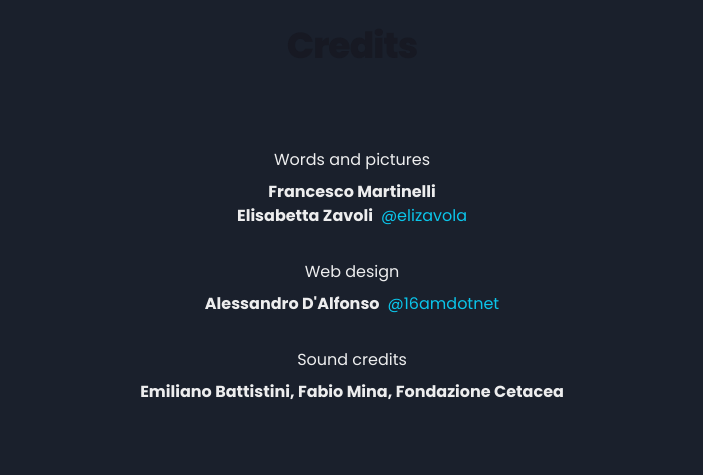
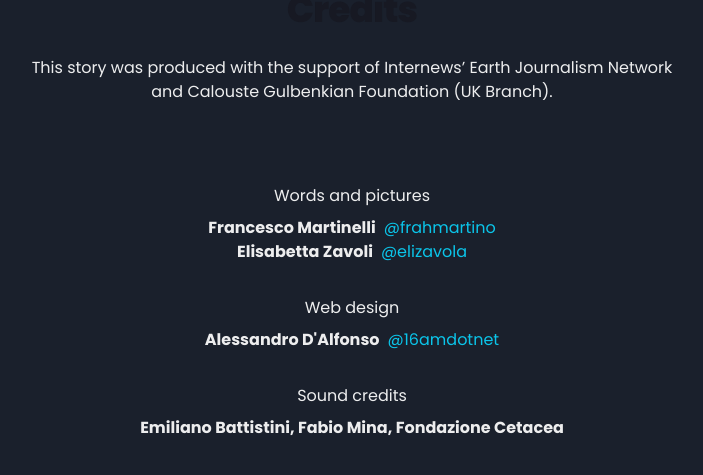
Before and after one commit to 16am/soundscape, a React (Create React App) app: page /credits in a window 1280 px wide. Shown: the part 163-638 px from the top of the page, without its empty margins (288-991 px from the left). Built offline with nearby package versions, Linux system fonts and the light colour scheme.

Commit message:
link instagram + testo Credits

```diff
--- a/src/components/Credits.jsx
+++ b/src/components/Credits.jsx
@@ -16,17 +16,21 @@ export function Credits({ language }) {
         pos="relative"
         zIndex="2"
       >
-        <Box>{languages.credits[language]}</Box>
+        <Box pr="0.25">{languages.credits[language]}</Box>
       </Box>
-      <Box d="none" mb="8">
-        {languages.credits_description[language]}
-      </Box>
+      <Box mb="8">{languages.credits_description[language]}</Box>
       <Box mt="20">
         <Text mb="2">{languages.word_and_pictures[language]}</Text>
         <Box>
           <b>Francesco Martinelli</b>
-          <Link d="none" href="#" color={linkColor} isExternal ml="2">
-            @fra####
+          <Link
+            href="https://www.instagram.com/frahmartino/"
+            title="Instagram personale profile page"
+            color={linkColor}
+            isExternal
+            ml="2"
+          >
+            @frahmartino
           </Link>
         </Box>
         <Box>
@@ -34,6 +38,7 @@ export function Credits({ language }) {
           <Link
             href="https://twitter.com/elizavola"
             color={linkColor}
+            title="Twitter personale profile page"
             isExternal
             ml="2"
           >
@@ -48,6 +53,7 @@ export function Credits({ language }) {
           <Link
             href="https://twitter.com/16amdotnet"
             color={linkColor}
+            title="Twitter personale profile page"
             isExternal
             ml="2"
           >
--- a/src/language/languages.js
+++ b/src/language/languages.js
@@ -29,6 +29,6 @@ export const languages = {
   },
   credits_description: {
     IT: "Lorem ipsum dolor sit amet, consectetur adipiscing elit. Nunc cursus, ante vitae sollicitudin rutrum, sem nisl porttitor nunc, id dignissim libero dui non lectus. Pellentesque eu aliquet sapien, in consequat tortor. Nulla lacinia, orci non sagittis fermentum, tellus dolor pellentesque tellus, vel pellentesque libero eros ac odio. Morbi ac purus ac risus ultrices vulputate sit amet quis leo. Morbi sed leo nec risus scelerisque congue et eget mauris. In nec sapien nunc. Etiam iaculis urna id mollis viverra.",
-    EN: "Lorem ipsum dolor sit amet, consectetur adipiscing elit. Nunc cursus, ante vitae sollicitudin rutrum, sem nisl porttitor nunc, id dignissim libero dui non lectus. Pellentesque eu aliquet sapien, in consequat tortor. Nulla lacinia, orci non sagittis fermentum, tellus dolor pellentesque tellus, vel pellentesque libero eros ac odio. Morbi ac purus ac risus ultrices vulputate sit amet quis leo. Morbi sed leo nec risus scelerisque congue et eget mauris. In nec sapien nunc. Etiam iaculis urna id mollis viverra.",
+    EN: "This story was produced with the support of Internews’ Earth Journalism Network and Calouste Gulbenkian Foundation (UK Branch).",
   },
 };
```
